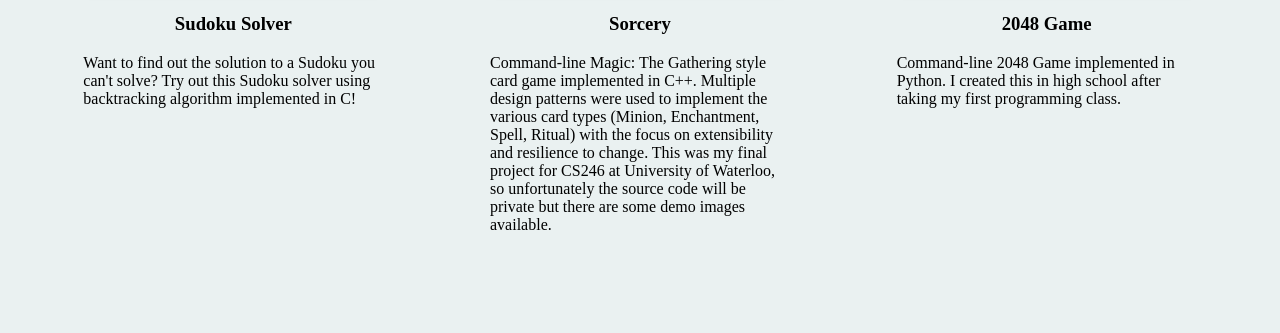
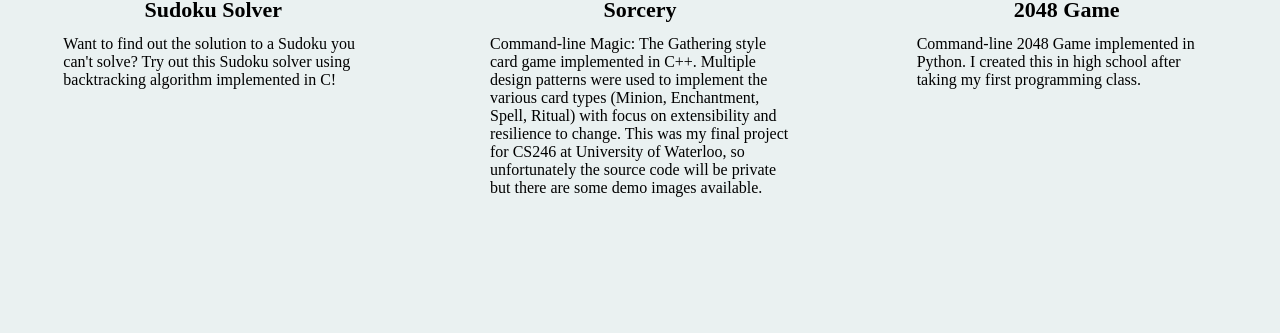
Before and after one commit to alanliu61/alanliu61.github.io, a plain HTML site: page index.html in a window 1280 px wide. Shown: the part 467-800 px from the top of the page. Drawn offline with Linux system fonts and the light colour scheme.

Commit message:
changed margin

```diff
--- a/index.html
+++ b/index.html
@@ -60,7 +60,7 @@
           <img src=images/sorcery.jpg alt="Sorcery">
         </a>
         <h3>Sorcery</h3>
-        <p>Command-line Magic: The Gathering style card game implemented in C++. Multiple design patterns were used to implement the various card types (Minion, Enchantment, Spell, Ritual) with the focus on extensibility and resilience to change. This was my final project for CS246 at University of Waterloo, so unfortunately the source code will be private but there are some demo images available.</p>
+        <p>Command-line Magic: The Gathering style card game implemented in C++. Multiple design patterns were used to implement the various card types (Minion, Enchantment, Spell, Ritual) with focus on extensibility and resilience to change. This was my final project for CS246 at University of Waterloo, so unfortunately the source code will be private but there are some demo images available.</p>
       </div>
       <div class="project">
         <a href="https://github.com/alanliu61/2048-Game" target="_blank">
--- a/stylesheets/styles.css
+++ b/stylesheets/styles.css
@@ -77,10 +77,11 @@
 h1.project-header {
     font-size: 28px;
     text-align: center;
+    margin-bottom: 10px;
 }
 
 section {
-    margin: 30px;
+    margin: 0, 30px, 30px, 30px;
     display: flex;
     flex-wrap: wrap;
 }
@@ -108,6 +109,15 @@
     box-shadow: rgb(90, 90, 90) 0 0 12px;
 }
 
-div h3 {
+div.project h3 {
+    font-size: 22px;
     text-align: center;
+    padding-bottom: 0;
+    margin-bottom: 0;
 }
+
+div.project p {
+    margin-top: 12px;
+    font-family: 'Times New Roman', Times, serif;
+    font-size: 16px;
+}
```
Also changed, not shown: 1 other file.
